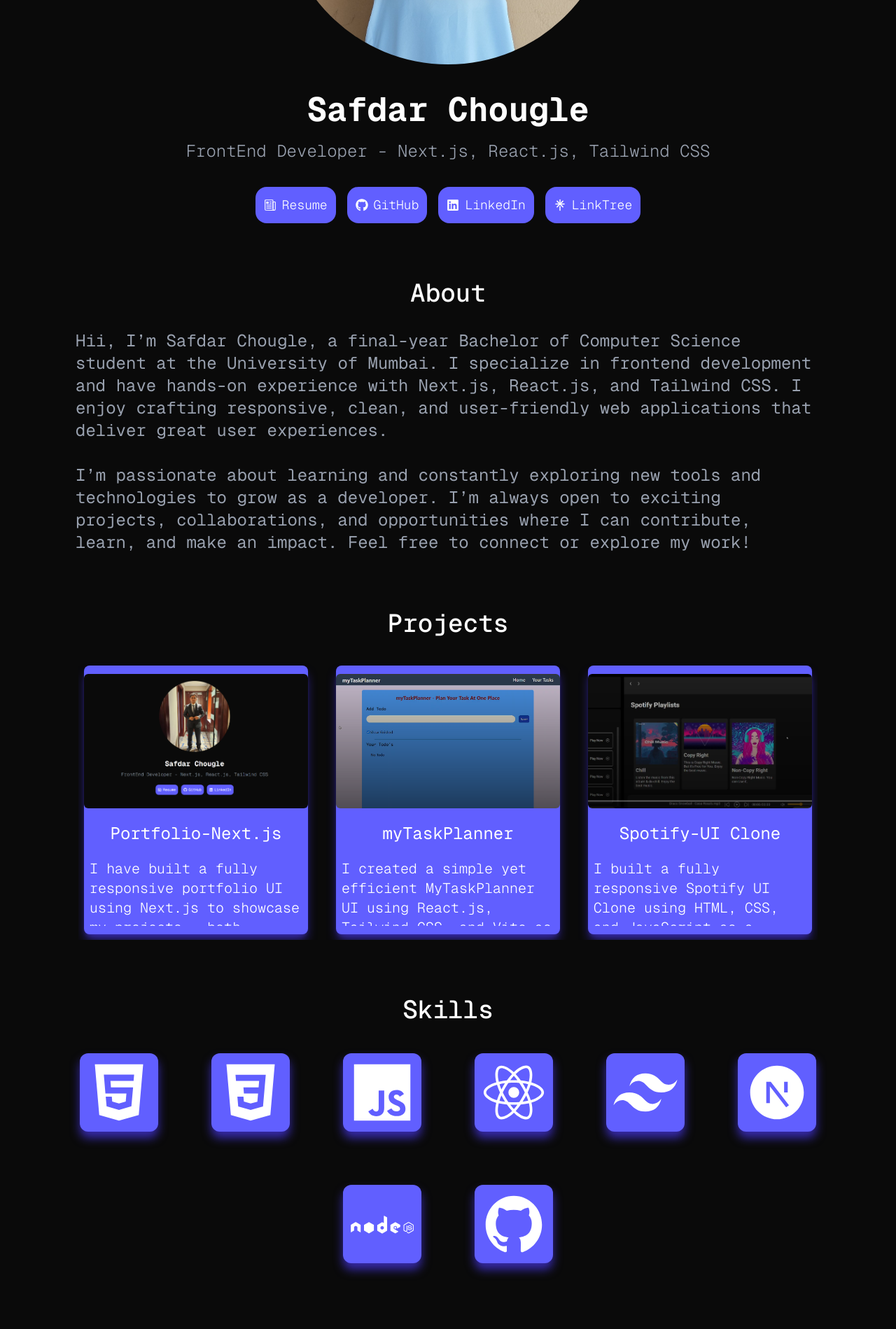
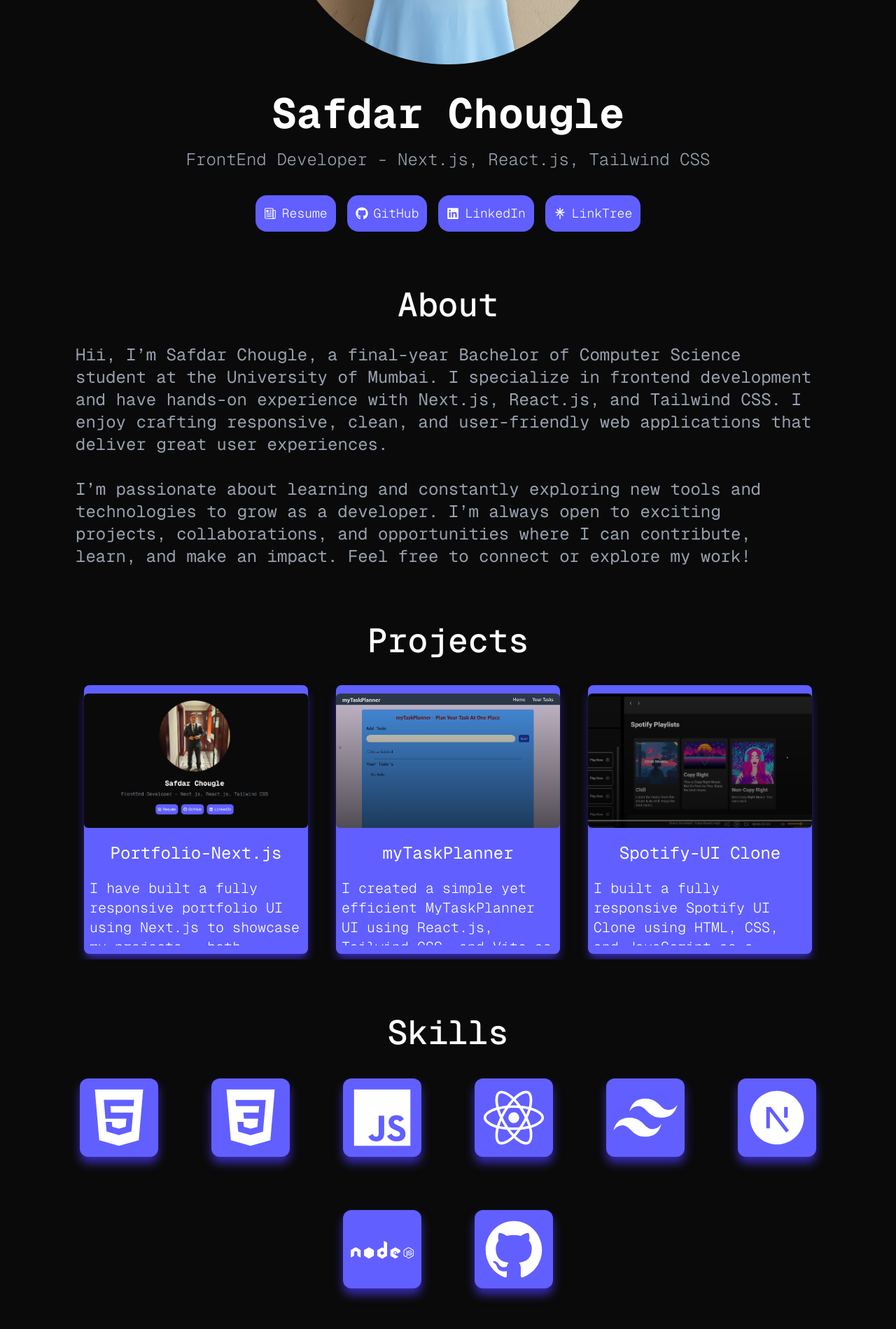
Before and after one commit to chouglesafdar22/Portfolio-Next.js-, a Next.js app in the folder portfolio-ui/: page / in a window 1280 px wide. Shown: the part 480-2379 px from the top of the page at 70% size. Built offline with nearby package versions, Linux system fonts and the light colour scheme.

Commit message:
Update page.js

```diff
--- a/portfolio-ui/app/page.js
+++ b/portfolio-ui/app/page.js
@@ -68,7 +68,7 @@ export default function Home() {
           <div className="container mx-auto flex px-10 pb-10 sm:pt-20 pt-[70px] text-center items-center justify-center flex-col">
             <Image src="/images/my-image.jpg" alt="my-profile" width={230} height={230} className="lg:w-2/5 md:w-2/5 mb-10 object-cover object-center rounded-full" />
             <div className="text-center lg:w-2/3 w-full">
-              <h1 className="title-font sm:text-4xl lg:text-5xl text-3xl mb-4 font-bold font-mono text-white">Safdar Chougle</h1>
+              <h1 className="title-font sm:text-5xl lg:text-6xl text-4xl mb-4 font-bold font-mono text-white">Safdar Chougle</h1>
               <p className="leading-relaxed text-lg sm:text-xl lg:text-2xl mb-8 font-light font-mono">FrontEnd Developer - Next.js, React.js, Tailwind CSS</p>
               <div className="flex sm:flex-row flex-col justify-center gap-4">
                 <Button icon={<IoNewspaperOutline />} onClick={openResume} title="Resume" hoverTextSize="hover:text-xl" textSize="text-lg" size={40} bgColor="bg-indigo-500" hoverTextColor="hover:text-gray-300" textColor="text-white" hoverSize="hover:w-44" hoverBgColor="hover:bg-gray-600" />
@@ -85,7 +85,7 @@ export default function Home() {
       <ScrollWrapper direction="down" ease="easeOut">
         <section id="about" className="text-gray-400">
           <div className="container size mx-auto flex flex-col justify-center items-center py-10 px-10 gap-8">
-            <h2 className="lg:text-4xl sm:text-3xl text-2xl text-white font-mono font-medium">About</h2>
+            <h2 className="lg:text-5xl sm:text-4xl text-3xl text-white font-mono font-medium">About</h2>
             <ScrollWrapper direction="right" ease="easeInOut">
               <p className="lg:text-2xl sm:text-xl text-lg font-mono font-normal lg:px-16">
                 Hii, I’m Safdar Chougle, a final-year Bachelor of Computer Science student at the University of Mumbai. I specialize in frontend development and have hands-on experience with Next.js, React.js, and Tailwind CSS. I enjoy crafting responsive, clean, and user-friendly web applications that deliver great user experiences.
@@ -104,7 +104,7 @@ export default function Home() {
       <ScrollWrapper direction="up" ease="easeIn">
         <section id="projects">
           <div className=" w-full flex flex-col justify-center items-center py-10 px-10 gap-8">
-            <h2 className="lg:text-4xl sm:text-3xl text-2xl text-white font-mono font-medium">Projects</h2>
+            <h2 className="lg:text-5xl sm:text-4xl text-3xl text-white font-mono font-medium">Projects</h2>
             <div className="flex items-center xl:justify-center sm:overflow-x-auto w-full sm:flex-row flex-col gap-6">
               <ScrollWrapper direction="down" ease="easeOut">
                 <ProjectCard onClick={moveToHome} image="/images/portfolio-nextjs.png" title="Portfolio-Next.js" description="I have built a fully responsive portfolio UI using Next.js to showcase my projects — both completed and upcoming. All buttons and cards are fully functional, and the UI is designed to work smoothly across desktop, tablet, and mobile devices." />
@@ -124,7 +124,7 @@ export default function Home() {
       <ScrollWrapper direction="up" ease="easeIn">
         <section id="skills" className="text-gray-400">
           <div className="container mx-auto flex flex-col justify-center items-center py-10 px-10 gap-8">
-            <h2 className="lg:text-4xl sm:text-3xl text-2xl text-white font-mono font-medium">Skills</h2>
+            <h2 className="lg:text-5xl sm:text-4xl text-3xl text-white font-mono font-medium">Skills</h2>
             <ScrollWrapper direction="left" ease="easeInOut">
               <div className="flex flex-wrap gap-14 items-center text-center justify-center ">
                 {skillIcons.map((item) => (
@@ -145,7 +145,7 @@ export default function Home() {
       <ScrollWrapper direction="down" ease="easeOut">
         <section id="contact" className="text-gray-400">
           <div className="container mx-auto flex flex-col justify-center items-center py-10 px-10 gap-8">
-            <h2 className="lg:text-4xl sm:text-3xl text-2xl text-white font-mono font-medium">Contact</h2>
+            <h2 className="lg:text-5xl sm:text-4xl text-3xl text-white font-mono font-medium">Contact</h2>
             <div className="flex justify-center items-center text-center">
               <ContactForm />
             </div>
```
